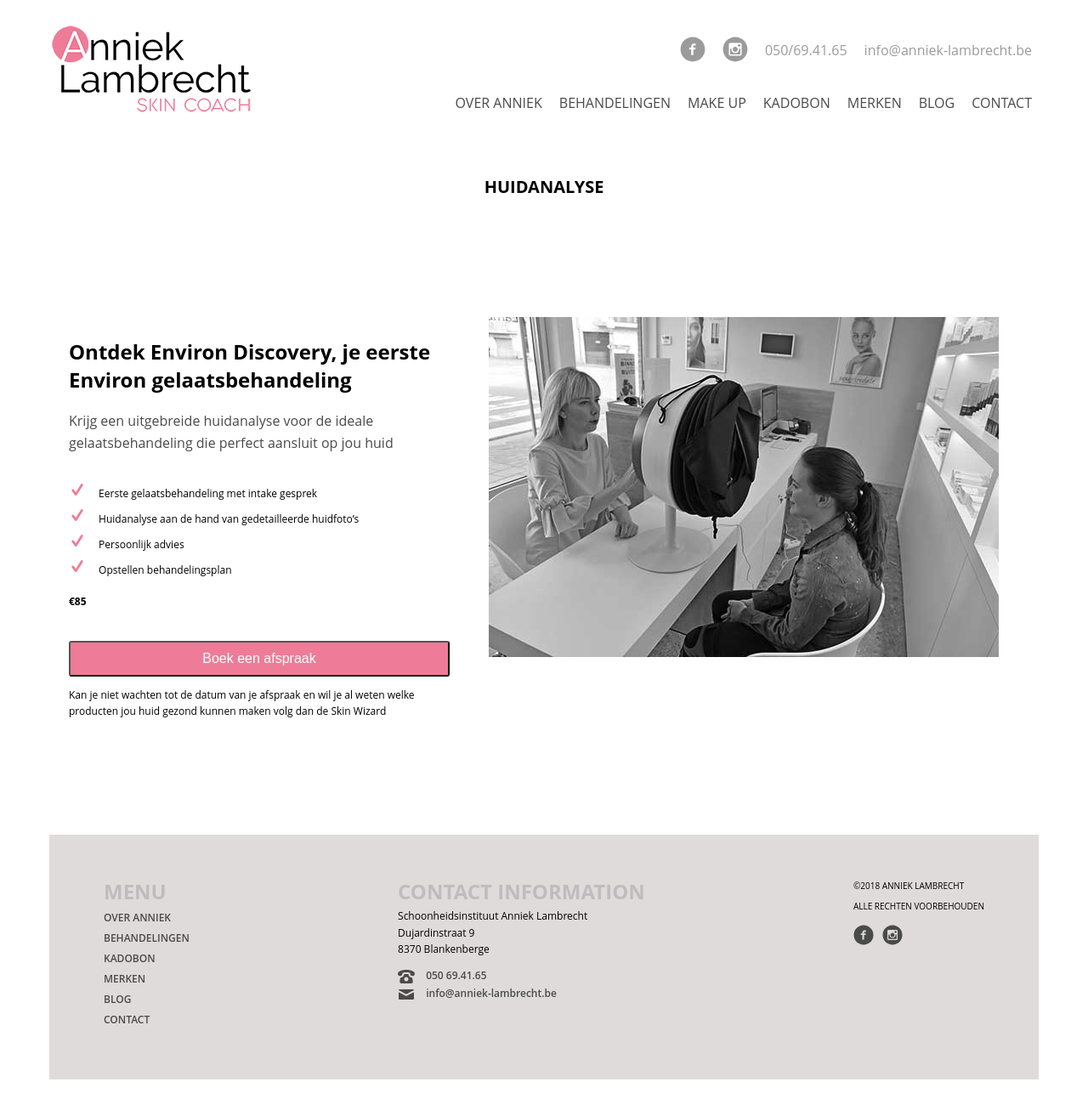
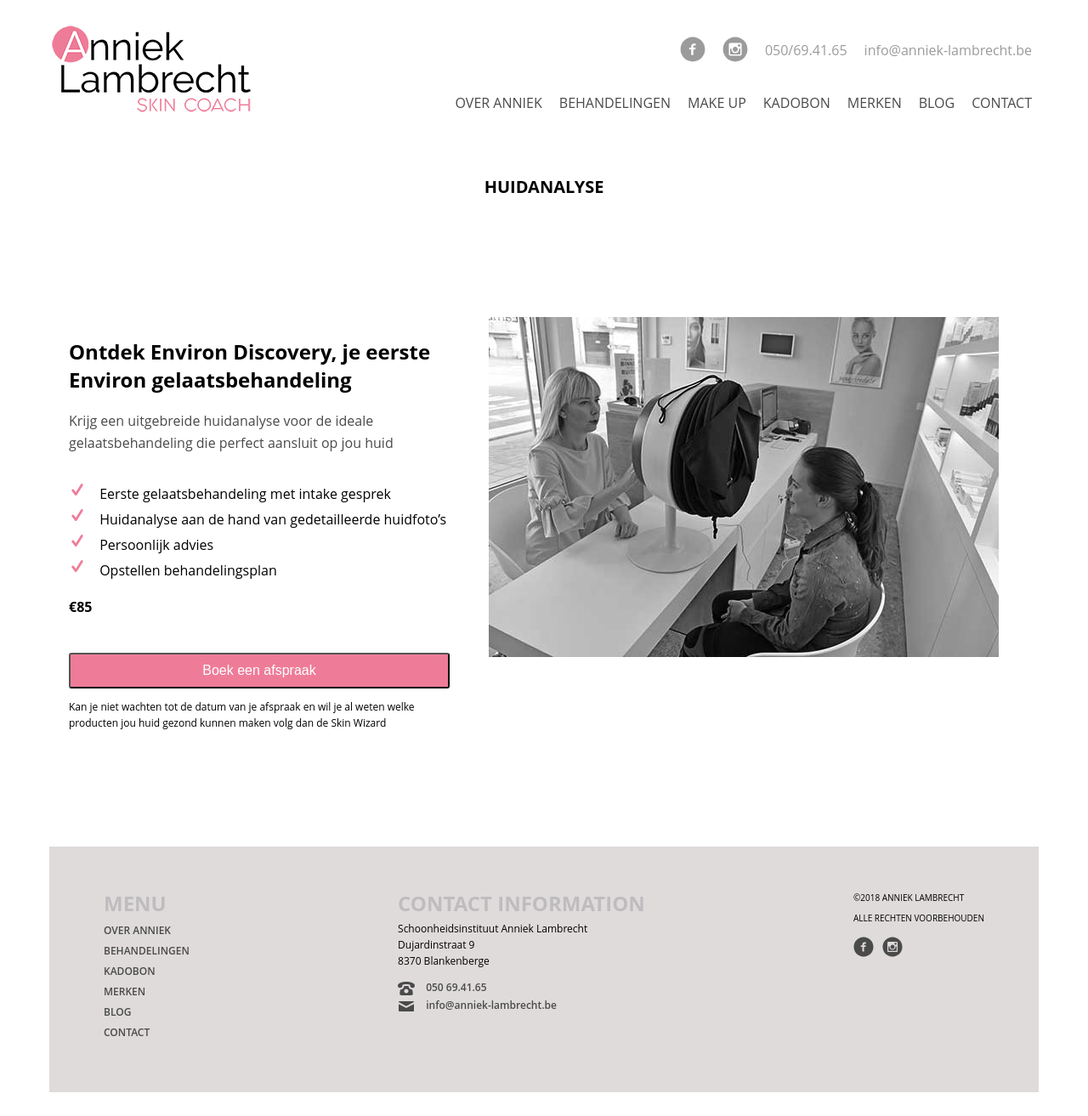
Before and after one commit to acandael/anniek, a Jekyll site: the page built from huidanalyse.html, in a window 1280 px wide. Shown: the whole page at 85% size. Built offline with Jekyll 4.4.1, drawn with Linux system fonts in a browser that asks for light colours.

Commit message:
make listitems and price bigger

```diff
--- a/_sass/_layout.scss
+++ b/_sass/_layout.scss
@@ -81,7 +81,7 @@
       }
       p.price {
         font-weight: 700;
-        font-size: 1.2rem;
+        font-size: 1.6rem;
       }
 
       p.smalltext {
@@ -96,7 +96,7 @@
 
         li {
           line-height: 3rem;
-          font-size: 1.2rem;
+          font-size: 1.6rem;
 
         }
 
```
